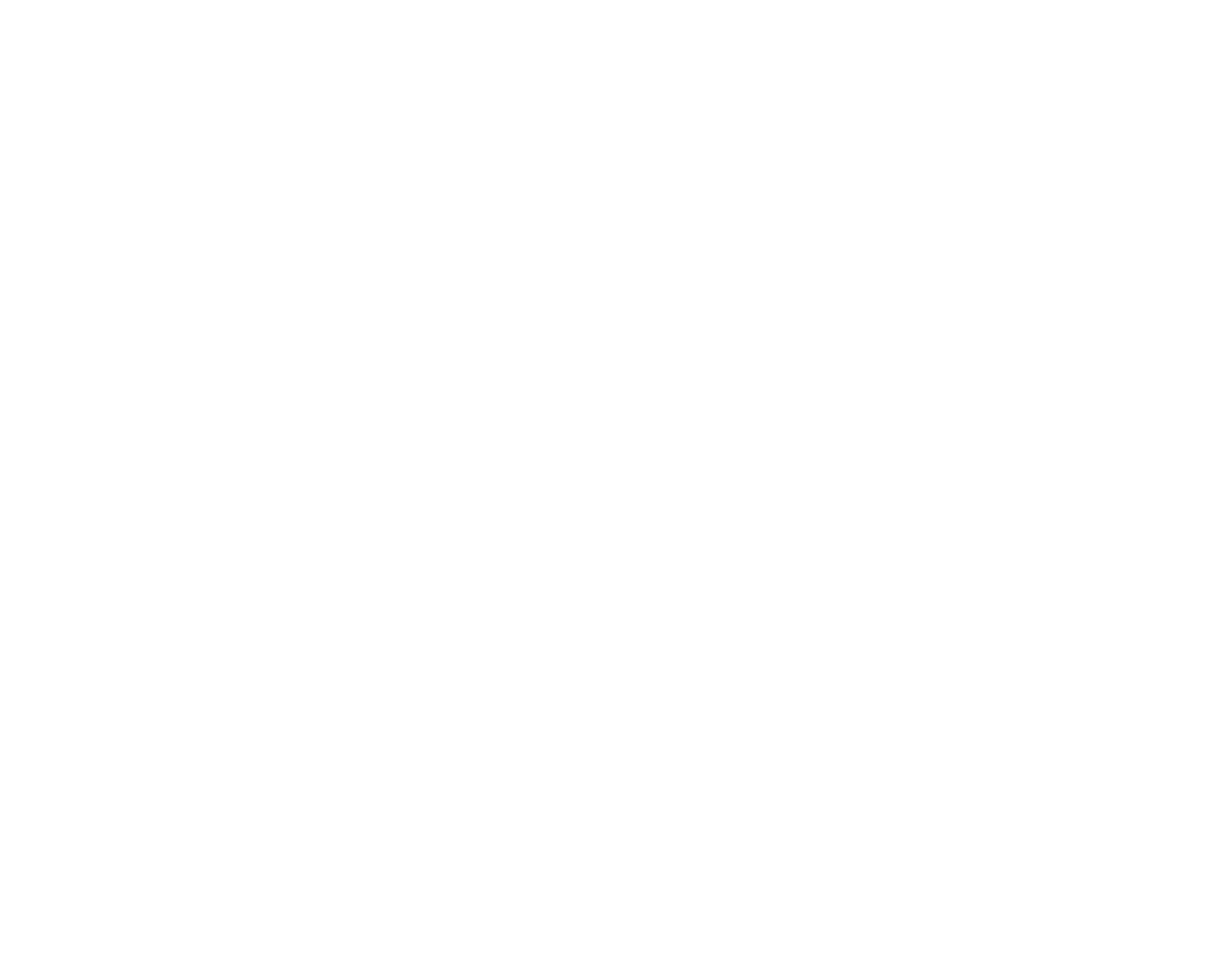
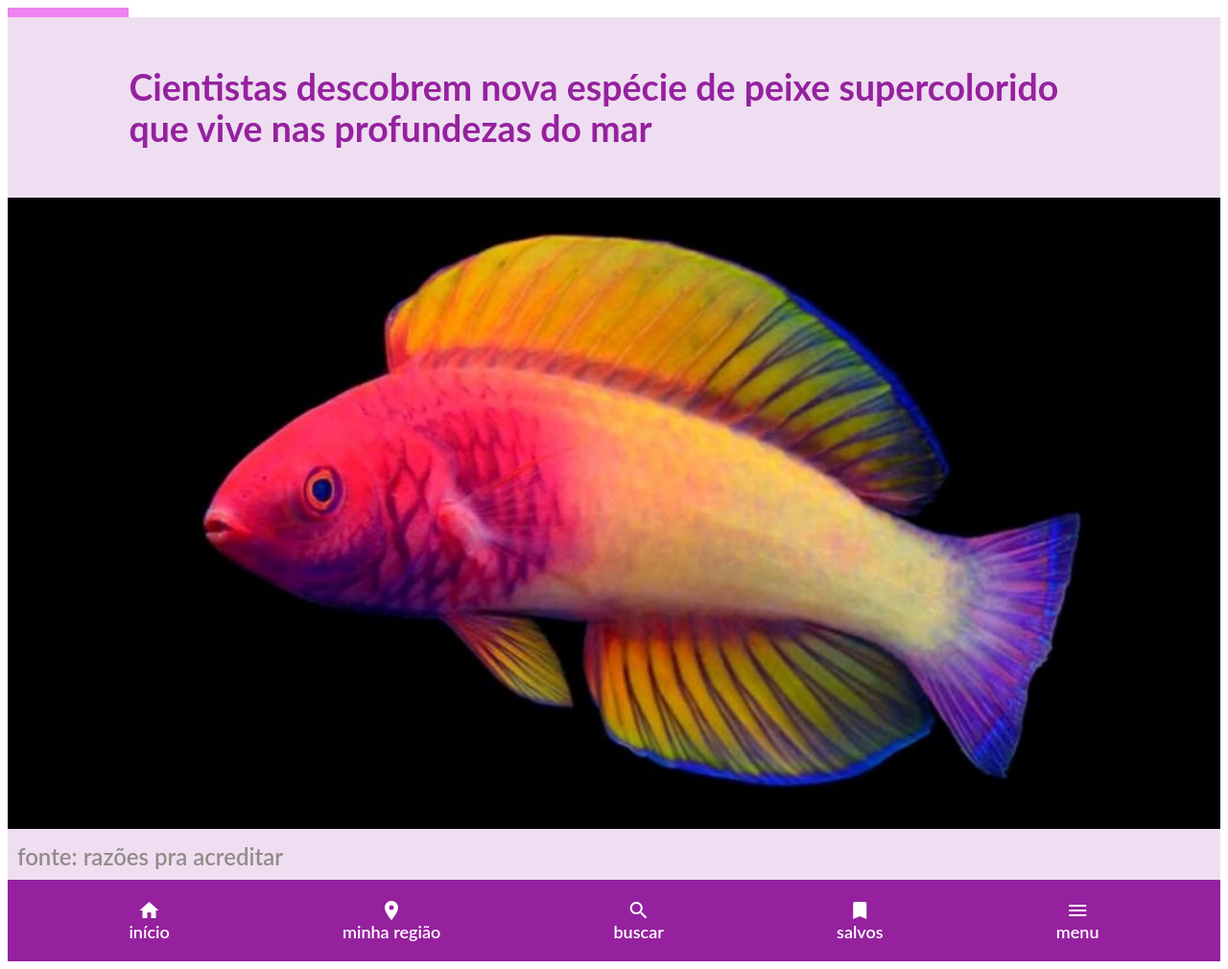
Before and after one commit to MillenaCruz/GreatNews, a plain HTML site: page index.html in a window 1280 px wide. Shown: the whole page at 96% size. Before the commit the page ends 800 px from the top, so only its background shows below. Drawn offline with Linux system fonts and the light colour scheme.

Commit message:
Desenvolvimento do projeto
Criação de barra de logo, card de matéria completo, rodapé e menu clicáveis.

```diff
--- /dev/null
+++ b/index.css
@@ -0,0 +1,98 @@
+@charset "UTF-8";
+
+.barra{
+    width: 100%;
+}
+
+.barrasuperior{
+    width: 100%;
+}
+
+.logo{
+    width:10%;
+    height: 10px;
+    background-color: violet;
+}
+
+.recheio{
+    width: 100%;
+    background-color:"#FFFFF";
+}
+
+.caixademateria1{
+    width: 100%;
+   background-color: rgba(149, 33, 159, 0.15);
+}
+
+.textomateria{
+    width: 80%;
+    font-size: 25px;
+    line-height: 43px;
+    color: #95219F;
+    font-family: "Lato";
+    margin: auto;
+    padding-top:20px;
+    padding-bottom: 20px;
+
+
+}
+
+.imagemdacaixa{
+    width: 100%;
+    margin: auto;
+}
+
+.imagemdacaixa>img{
+    width: 100%;
+}
+
+.textofonte{
+    font-family: 'Lato';
+    font-style: normal;
+    font-weight: 600;
+    font-size: 24px;
+    line-height: 29px;
+
+    color: #958A8A;
+
+}
+
+p{
+    margin: 0%;
+    padding-top:10px;
+    padding-bottom:10px;
+    padding-left: 10px;
+
+}
+.rodape{
+    width: 100%;
+    background-color: #95219F;
+}
+
+.barramenu{
+    width: 80%;
+    display: flex;
+    margin: auto;
+    justify-content: space-between;
+    padding-top: 20px;
+    padding-bottom: 20px;
+
+}
+
+.menu>a{
+    text-decoration:none;
+    color: #FFFFFF;
+    font-family: 'Lato';
+    font-style: normal;
+    font-weight: 600;
+    font-size: 18px;
+    line-height: 20px;
+    text-align: center;
+}
+
+.menu>i{
+    color: #FFFFFF;
+    display: block;
+    text-align: center;
+
+}
--- a/index.html
+++ b/index.html
@@ -4,9 +4,62 @@
     <meta charset="UTF-8">
     <meta http-equiv="X-UA-Compatible" content="IE=edge">
     <meta name="viewport" content="width=device-width, initial-scale=1.0">
+
+    <link rel="stylesheet" href="index.css">
+    <link rel="stylesheet" href="https://fonts.googleapis.com/icon?family=Material+Icons">
     <title>GreatNews</title>
 </head>
+
 <body>
+    <header class="barra">
+        <div class="barrasuperior">
+            <div class="logo">
+
+            </div>
+        </div>
+    </header>
+
+    <main class="recheio">
+        <div class="caixademateria1">
+            <div class="textomateria">
+                <h2>Cientistas descobrem nova espécie de peixe supercolorido que vive nas profundezas do mar</h2>
+            </div>
+            <div class= "imagemdacaixa">
+                <img src="imagens/materia1.jpg" alt="Materia1">
+            </div>
+            <div class="textofonte">
+                <p>fonte: razões pra acreditar</p>
+            </div>
+        </div>
+
+    </main>
+
+    <footer class="rodape">
+        <div class="barramenu">
+            <div class="menu">
+                <i class="material-icons">home</i>
+                <a href="">início</a>
+            </div>
+            <div class="menu">
+                <i class="material-icons">location_on</i>
+                <a href="">minha região</a>
+            </div>
+            <div class="menu">
+                <i class="material-icons">search</i>
+                <a href="" class="lupa">buscar</a>
+            </div>
+            <div class="menu">
+                <i class="material-icons">bookmark</i>
+                <a href="">salvos</a>
+            </div>
+            <div class="menu">
+                <i class="material-icons">menu</i>
+                <a href="">menu</a>
+            </div>
+        </div>
+
+    </footer>
+
 
 </body>
 </html>
```
